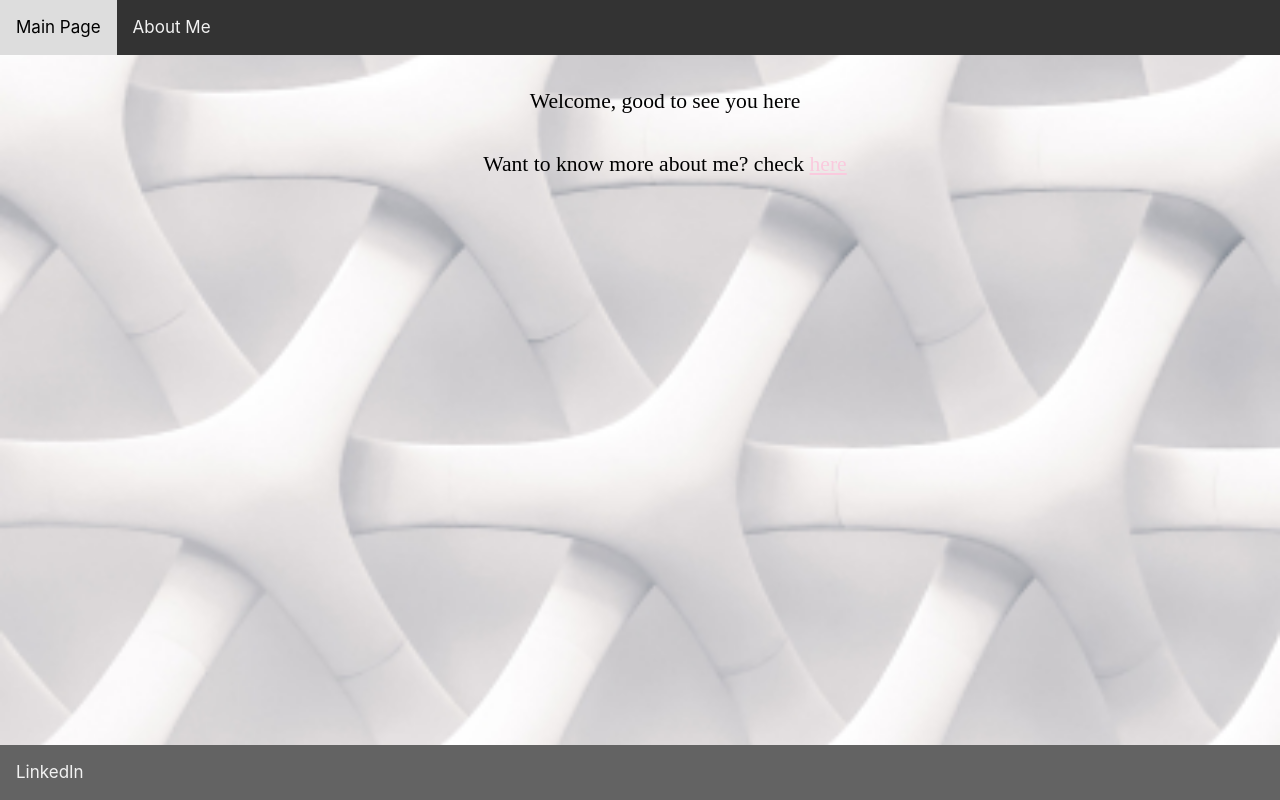
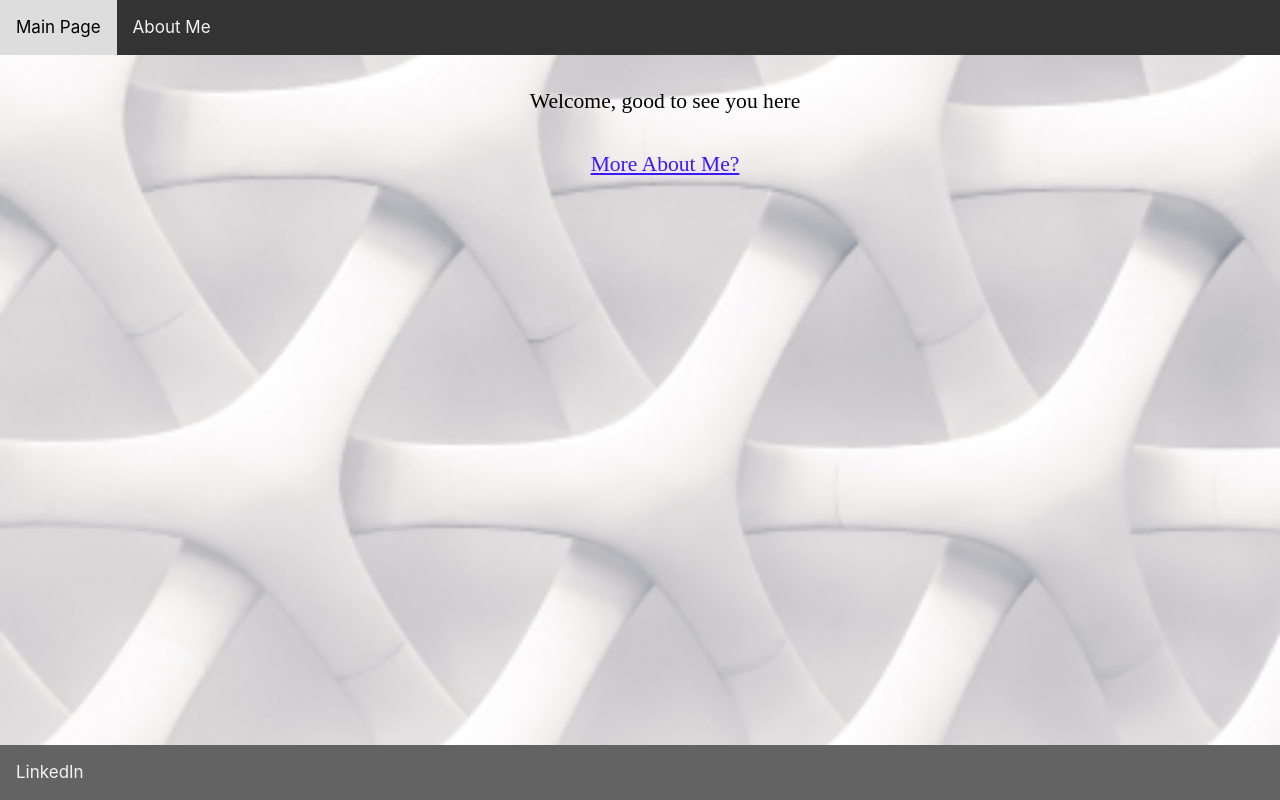
Before and after one commit to ZextaSilver/nextTestGround, a Next.js app: page / in a window 1280 px wide. Built offline with nearby package versions, Linux system fonts and the light colour scheme.

Commit message:
minor fix

```diff
--- a/pages/index.js
+++ b/pages/index.js
@@ -16,9 +16,7 @@ export default function Home() {
             Welcome, good to see you here
           </p>
           <p>
-            Want to know more about me? check{' '}
-            <Link href = "/posts/aboutMe">here</Link>
-
+            <Link href = "/posts/aboutMe">More About Me?</Link>
           </p>
         </section>
       </div>
--- a/styles/globals.css
+++ b/styles/globals.css
@@ -12,7 +12,7 @@ body {
 }
 
 a {
-  color: #facade;
+  color: #3b19ff;
   text-decoration:underline;
 }
 
```
